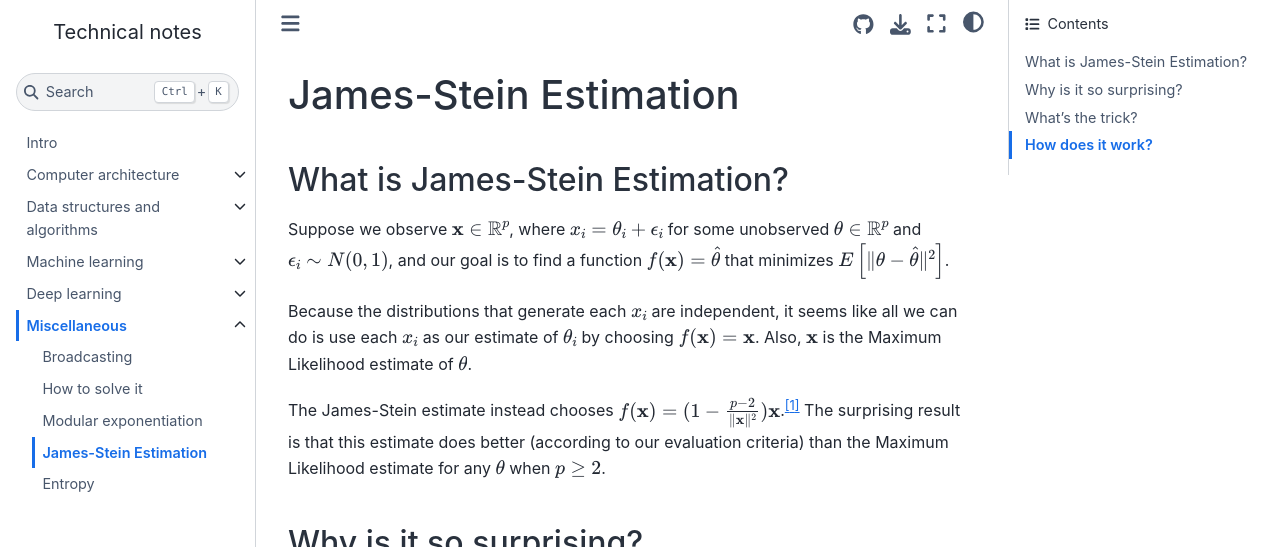
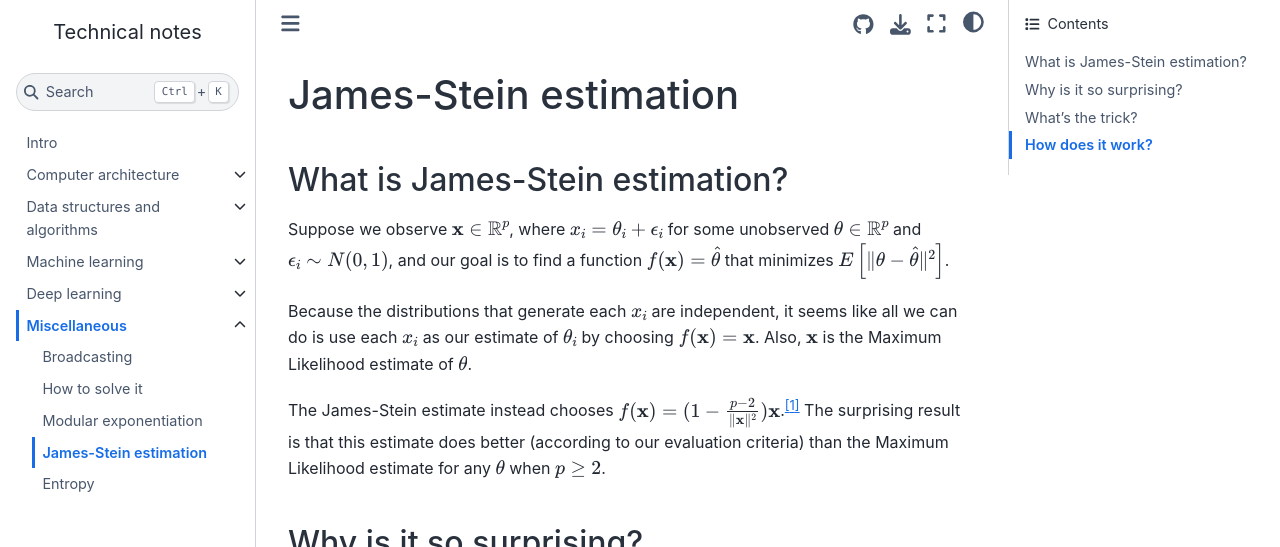
Before and after one commit to hacobe/notes, a Jupyter Book: the page built from james_stein_estimation.md, in a window 1280 px wide and 900 px high. Shown: the top 547 px of the window. Built offline with Jupyter Book 1.0.4 settings and Sphinx 7.4.7 and the Sphinx Book theme 1.1.4, drawn with Linux system fonts in a browser that asks for light colours.

Commit message:
Small title fixes

```diff
--- a/james_stein_estimation.md
+++ b/james_stein_estimation.md
@@ -1,6 +1,6 @@
-# James-Stein Estimation
+# James-Stein estimation
 
-## What is James-Stein Estimation?
+## What is James-Stein estimation?
 
 Suppose we observe $\textbf{x} \in \mathbb{R}^p$, where $x_i = \theta_i + \epsilon_i$ for some unobserved $\theta \in \mathbb{R}^p$ and $\epsilon_i \sim N(0, 1)$, and our goal is to find a function $f(\textbf{x}) = \hat \theta$ that minimizes $E\left[\lVert \theta - \hat \theta \rVert^2\right]$.
 
```
Also changed, not shown: bias_variance_tradeoff.md (+1 -1 lines).
